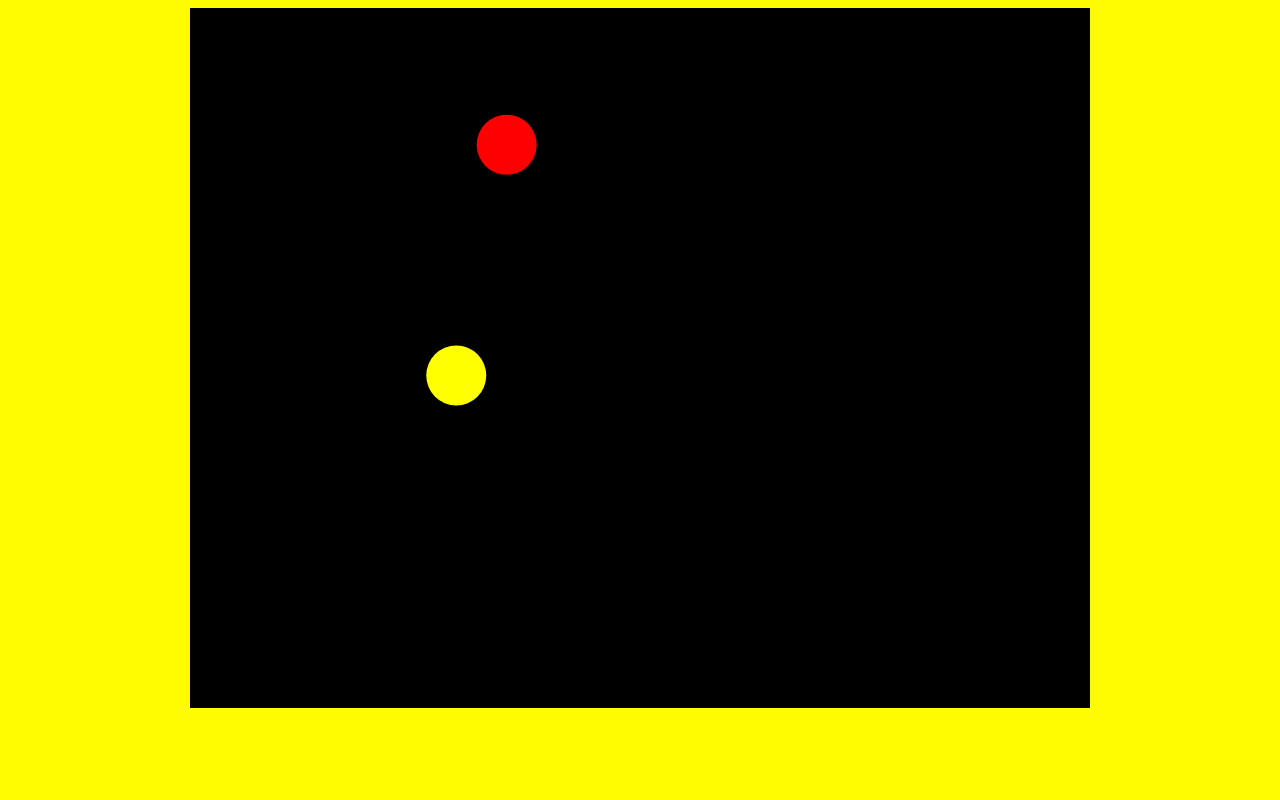
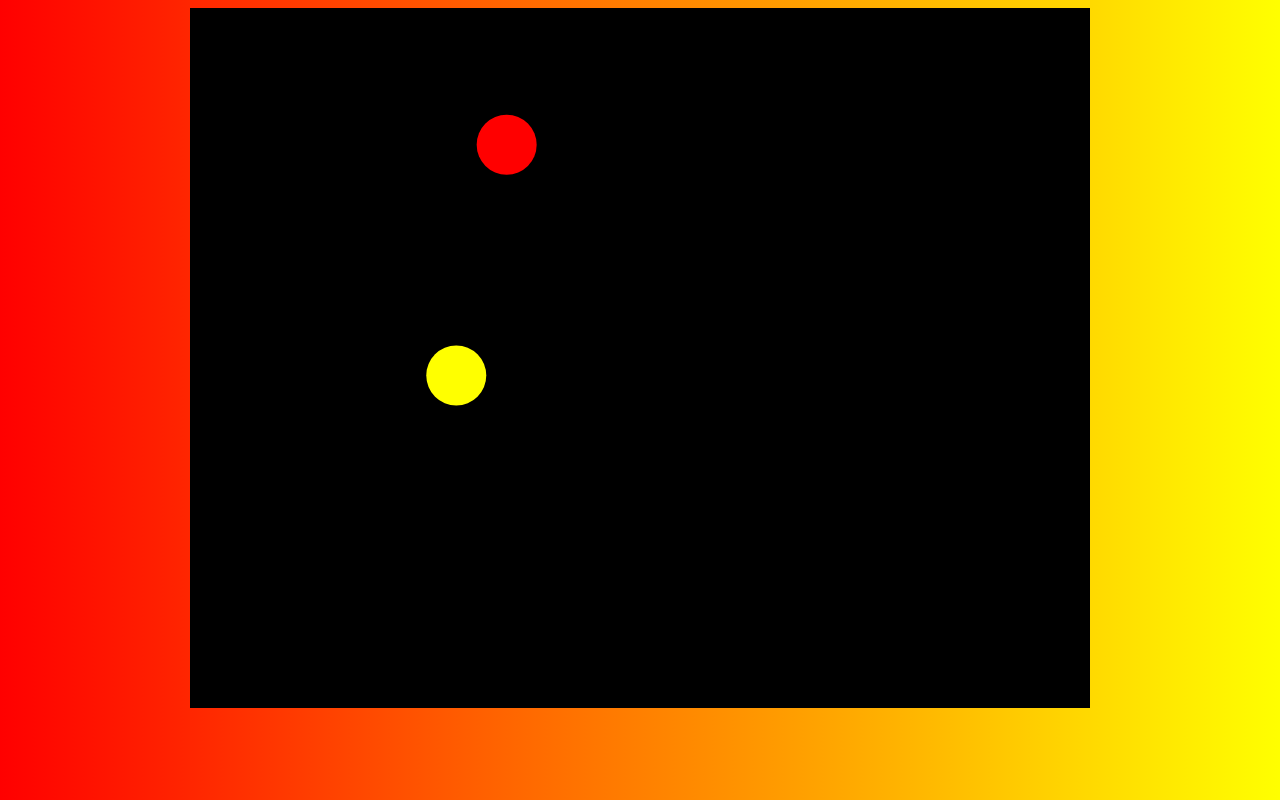
Before and after one commit to Lucasbfs/Bouncing-ball, a plain HTML site: page index.html in a window 1280 px wide. Drawn offline with Linux system fonts and the light colour scheme.

Commit message:
Update index.html

```diff
--- a/index.html
+++ b/index.html
@@ -7,7 +7,7 @@
     <style>
         body{
             text-align: center;
-            background-color: #fffb00;
+            background-image: linear-gradient(to right, red , yellow);
         }
     </style>
 </head>
```
